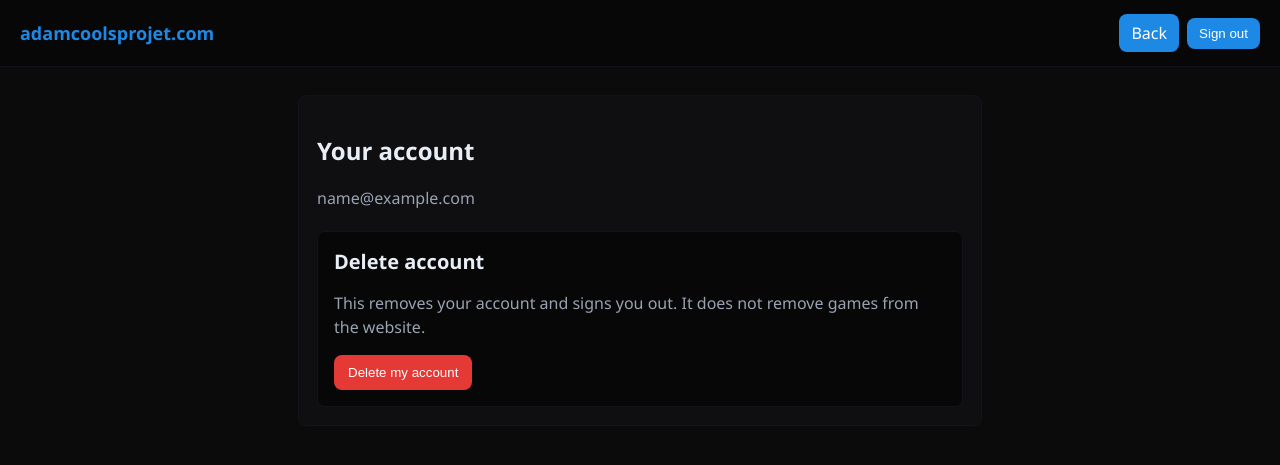
After one commit to coolsadam00-oss/adamcoolsprojet, a Flask app: page /account in a window 1280 px wide. The commit adds this page. Shown: the top 465 px of the page. Run offline with Flask 2, Linux system fonts and the light colour scheme; the visitor is signed in with stand-in values (Sample User, id 1); data comes from the database, SQL or seed files in the repository; data that the repository does not hold is empty; some libraries are stand-ins or nearby versions.

Commit message:
Add account deletion

```diff
--- a/app.py
+++ b/app.py
@@ -547,6 +547,23 @@ def logout():
     return redirect(url_for("login"))
 
 
+@app.route("/account")
+@login_required
+def account():
+    return render_template("account.html")
+
+
+@app.route("/account/delete", methods=["POST"])
+@login_required
+def delete_account():
+    user = current_user()
+    get_db().execute("DELETE FROM users WHERE id = ?", (user["id"],))
+    get_db().commit()
+    session.clear()
+    flash("Your account was deleted.")
+    return redirect(url_for("index"))
+
+
 @app.route("/upload", methods=["GET", "POST"])
 @admin_required
 def upload():
--- a/static/style.css
+++ b/static/style.css
@@ -103,6 +103,12 @@ button.danger{background:var(--danger)}
 .legal-main h2{margin-top:24px;font-size:20px}
 .legal-main a, footer a, .auth-form a{color:var(--accent)}
 
+.account-main{max-width:720px;margin:28px auto;padding:0 18px}
+.account-panel{background:var(--card);border:1px solid var(--border);border-radius:8px;padding:18px}
+.danger-zone{margin-top:22px;background:var(--surface);border:1px solid var(--border);border-radius:8px;padding:16px}
+.danger-zone h2{margin:0 0 8px;font-size:20px}
+.danger-zone p{color:var(--muted);line-height:1.5}
+
 .admin-main{max-width:1100px;margin:24px auto;padding:0 18px}
 .admin-header{display:flex;justify-content:space-between;gap:16px;align-items:center;flex-wrap:wrap}
 .admin-search,.lulu-form{display:flex;gap:8px;flex:1;min-width:min(280px,100%)}
--- /dev/null
+++ b/templates/account.html
@@ -0,0 +1,32 @@
+<!doctype html>
+<html lang="en">
+<head>
+  <meta charset="utf-8" />
+  <meta name="viewport" content="width=device-width,initial-scale=1" />
+  <title>Account - {{ site_name }}</title>
+  <link rel="stylesheet" href="/static/style.css">
+  {% if ui_accent %}<style>:root{--accent:{{ ui_accent }};}</style>{% endif %}
+</head>
+<body>
+  <nav class="topbar">
+    <div class="brand">{{ site_name }}</div>
+    <div class="actions">
+      <a class="btn" href="/">Back</a>
+      <form method="post" action="/logout" class="inline-form"><button type="submit">Sign out</button></form>
+    </div>
+  </nav>
+
+  <main class="account-main">
+    <section class="account-panel">
+      <h1>Your account</h1>
+      <p class="muted">{{ current_user.email }}</p>
+      <form method="post" action="/account/delete" class="danger-zone">
+        <h2>Delete account</h2>
+        <p>This removes your account and signs you out. It does not remove games from the website.</p>
+        <button class="danger" type="submit">Delete my account</button>
+      </form>
+    </section>
+  </main>
+  <script src="/static/theme.js"></script>
+</body>
+</html>
--- a/templates/index.html
+++ b/templates/index.html
@@ -22,6 +22,7 @@
         <a class="btn" href="/upload">Upload Game</a>
       {% endif %}
       {% if current_user %}
+        <a class="btn secondary" href="/account">Account</a>
         <form method="post" action="/logout" class="inline-form"><button type="submit">Sign out</button></form>
       {% else %}
         <a class="btn secondary" href="/login">Sign in</a>
--- a/templates/view.html
+++ b/templates/view.html
@@ -14,6 +14,7 @@
       <a class="btn" href="/">Back</a>
       {% if is_admin %}<a class="btn" href="/admin">Admin</a>{% endif %}
       {% if current_user %}
+        <a class="btn secondary" href="/account">Account</a>
         <form method="post" action="/logout" class="inline-form"><button type="submit">Sign out</button></form>
       {% else %}
         <a class="btn secondary" href="/login">Sign in</a>
```
Also changed, not shown: tests/test_app.py (+21 -0 lines).
